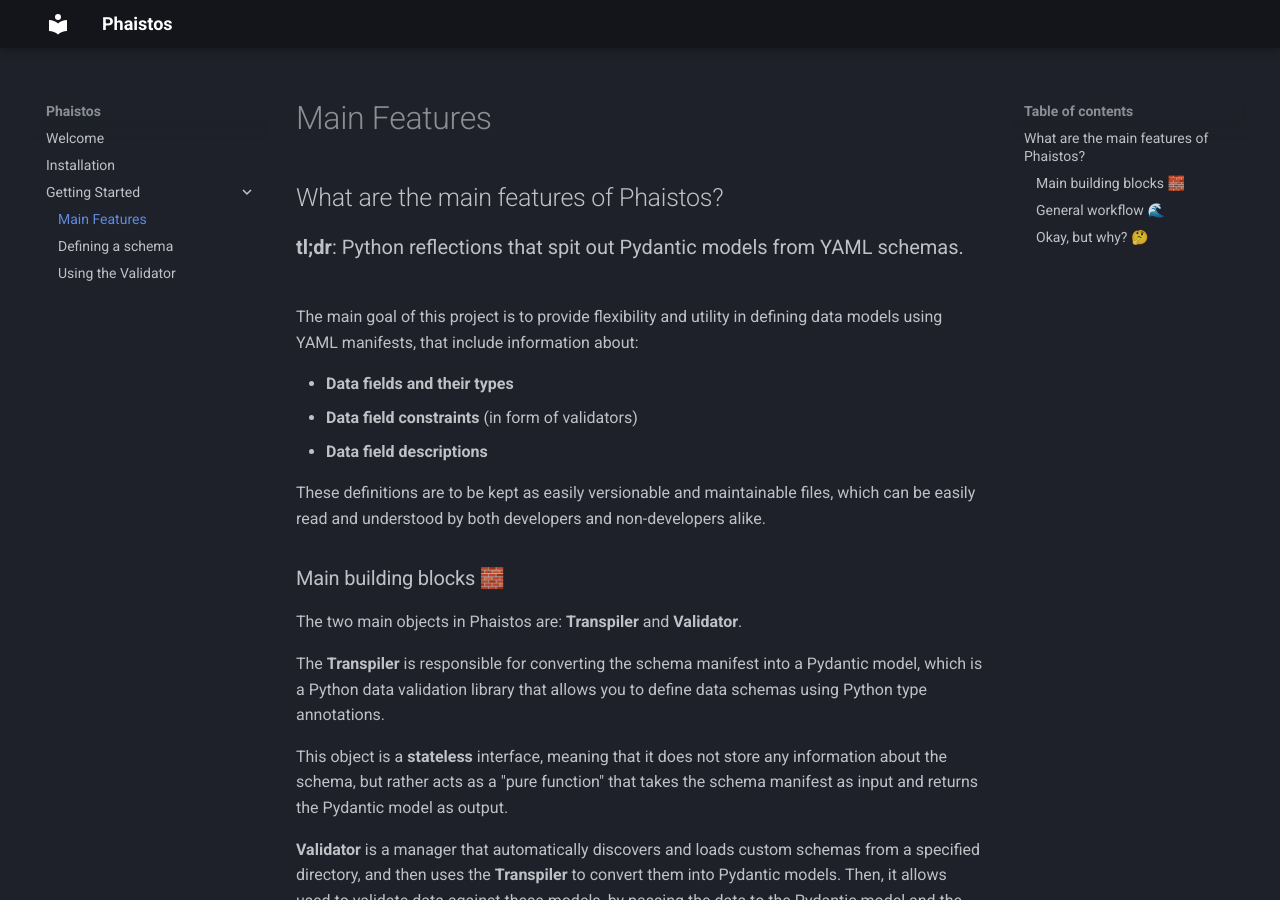
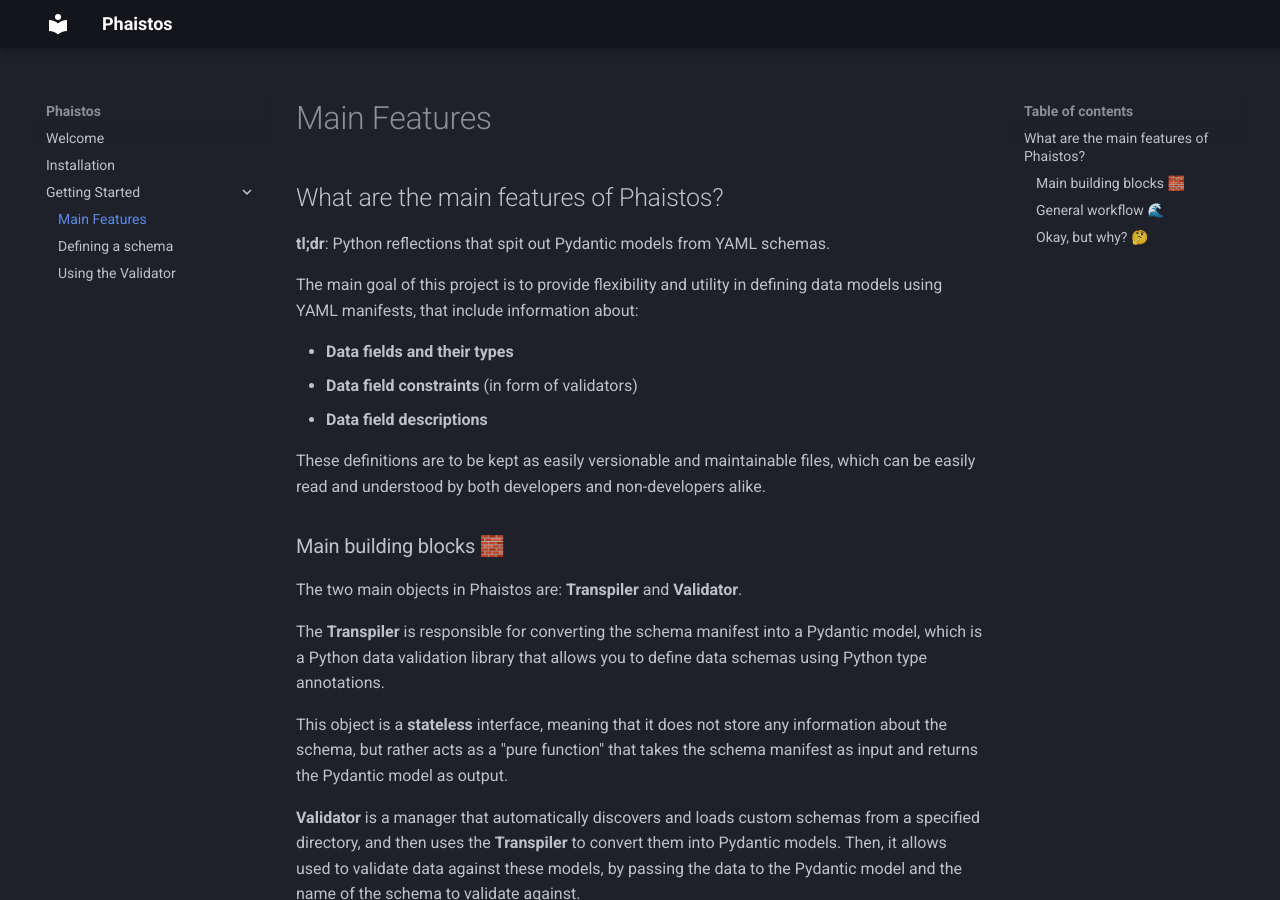
Before and after one commit to kamilrybacki/Phaistos, an MkDocs documentation site: the page built from docs/getting-started/main-features.md, in a window 1280 px wide and 900 px high. Built offline with MkDocs 1.6.1 and Material for MkDocs 9.7.7, drawn with Linux system fonts in a browser that asks for light colours.

Commit message:
Update main-features.md with improved tl;dr summary and transpilation result

```diff
--- a/docs/getting-started/main-features.md
+++ b/docs/getting-started/main-features.md
@@ -1,10 +1,6 @@
 ## What are the main features of Phaistos?
 
-<span style="font-size: 1.25em;margin-left: auto;,margin-right: auto;">
-    <b>tl;dr</b>: Python reflections that spit out Pydantic models from YAML schemas.
-</span>
-<br/>
-<br/>
+**tl;dr**: Python reflections that spit out Pydantic models from YAML schemas.
 
 The main goal of this project is to provide flexibility and utility in defining data models using YAML manifests, that include information about:
 
```
